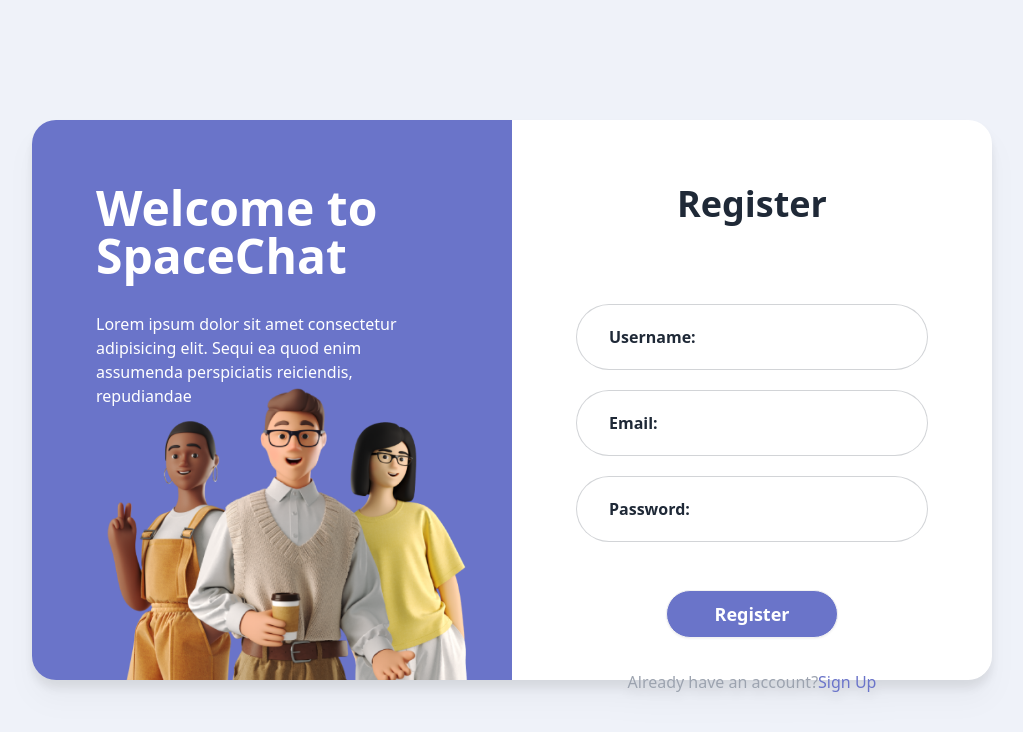
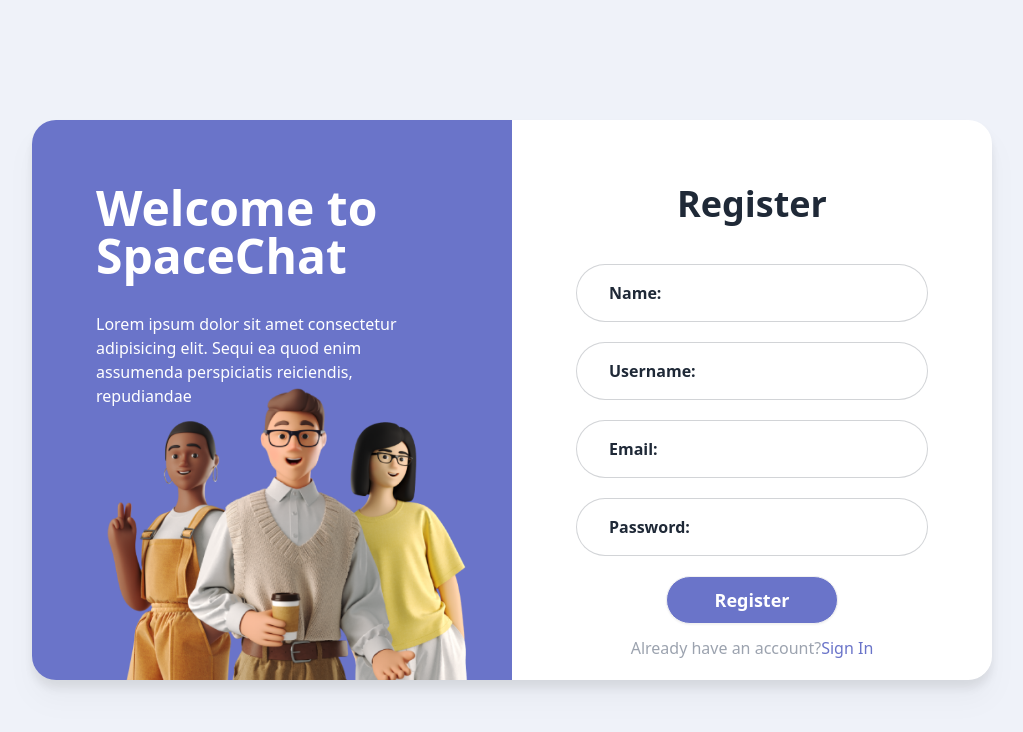
Before and after one commit to anantaihza/SpaceChat-app-client-h8-p2, a React (Vite) app in the folder client/: page /register in a window 1280 px wide. Shown: the top 732 px of the page, without its empty margins (128-1151 px from the left). Built offline with nearby package versions, Linux system fonts and the light colour scheme.

Commit message:
feat: add setup page login registe

```diff
--- a/client/package.json
+++ b/client/package.json
@@ -13,7 +13,8 @@
     "axios": "^1.7.4",
     "react": "^18.3.1",
     "react-dom": "^18.3.1",
-    "react-router-dom": "^6.26.0"
+    "react-router-dom": "^6.26.0",
+    "react-toastify": "^10.0.5"
   },
   "devDependencies": {
     "@eslint/js": "^9.8.0",
--- a/client/src/main.jsx
+++ b/client/src/main.jsx
@@ -5,8 +5,13 @@
 import { RouterProvider } from 'react-router-dom';
 import router from './routers/router.jsx';
 
+import { ToastContainer } from 'react-toastify';
+
+  import 'react-toastify/dist/ReactToastify.css';
+
 createRoot(document.getElementById('root')).render(
   <StrictMode>
+    <ToastContainer />
     <RouterProvider router={router} />
   </StrictMode>
 );
--- a/client/src/pages/HomePage.jsx
+++ b/client/src/pages/HomePage.jsx
@@ -22,6 +22,7 @@
         cumque.
       </p>
       <div className="grid grid-cols-1 md:grid-cols-2 xl:grid-cols-3 gap-10 mt-14">
+
         <div className="card shadow-xl hover:shadow-[0px_20px_50px_10px_rgba(165,_39,_255,_0.48)] bg-center hover:scale-110 transition ease-in-out delay-50 duration-300 relative bg-no-repeat bg-cover bg-[url('https://images.unsplash.com/photo-1488590528505-98d2b5aba04b?q=80&w=2070&auto=format&fit=crop&ixlib=rb-4.0.3&ixid=M3wxMjA3fDB8MHxwaG90by1wYWdlfHx8fGVufDB8fHx8fA%3D%3D')]">
           <div className="p-10 h-56 text-white relative">
             <div className="absolute inset-0 rounded-2xl bg-gradient-to-t from-[#6A74C9] to-transparent">
@@ -44,6 +45,7 @@
             </div>
           </div>
         </div>
+
         <div className="card shadow-xl hover:shadow-[0px_20px_50px_10px_rgba(165,_39,_255,_0.48)] bg-center hover:scale-110 transition ease-in-out delay-50 duration-300 relative bg-no-repeat bg-cover bg-[url('https://images.unsplash.com/photo-1622935694506-947278a89006?q=80&w=1886&auto=format&fit=crop&ixlib=rb-4.0.3&ixid=M3wxMjA3fDB8MHxwaG90by1wYWdlfHx8fGVufDB8fHx8fA%3D%3D')]">
           <div className="p-10 h-56 text-white relative">
             <div className="absolute inset-0 rounded-2xl bg-gradient-to-t from-[#6A74C9] to-transparent">
--- a/client/src/pages/LoginPage.jsx
+++ b/client/src/pages/LoginPage.jsx
@@ -1,6 +1,39 @@
-import React from 'react';
+import React, { useState } from 'react';
+import { Link, useNavigate } from 'react-router-dom';
+import axios from '../config/axiosInstance';
+import { toast } from 'react-toastify';
 
 export default function LoginPage() {
+  const navigate = useNavigate();
+  const [email, setEmail] = useState('');
+  const [password, setPassword] = useState('');
+
+  const handlerLogin = async (e) => {
+    try {
+      e.preventDefault()
+      const { data } = await axios({
+        method: 'post',
+        url: '/login',
+        data: {
+          email,
+          password,
+        },
+      });
+
+      console.log(data);
+
+      localStorage.setItem('access_token', data.access_token);
+
+      toast.info('Login success');
+
+      navigate('/');
+    } catch (error) {
+      // error.response.data.message.map((msg) => toast.error(msg));
+      toast.error(error.response.data.message)
+      console.log(error.response.data.message);
+    }
+  };
+
   return (
     <div className="h-screen flex">
       <div className="flex w-[75%] h-[70%] m-auto rounded-3xl drop-shadow-xl">
@@ -13,22 +46,28 @@
             Lorem ipsum dolor sit amet consectetur adipisicing elit. Sequi ea
             quod enim assumenda perspiciatis reiciendis, repudiandae
           </p>
-          <img
-            src="/group.png"
-            className="absolute bottom-0 w-[80%]"
-            alt=""
-          />
+          <img src="/group.png" className="absolute bottom-0 w-[80%]" alt="" />
         </div>
         <div className="w-[50%] bg-[#FFFFFF] rounded-r-3xl p-16">
           <h1 className="font-extrabold text-4xl text-center">Login</h1>
-          <form className="mt-20">
+          <form className="mt-20" onSubmit={handlerLogin}>
             <label className="input input-bordered flex items-center gap-2 px-8 py-8 rounded-full mt-5">
               <b className="font-bold">Email:</b>
-              <input type="email" className="grow border-none" placeholder="" />
+              <input
+                type="email"
+                className="grow border-none focus:ring-transparent"
+                placeholder=""
+                onChange={(e) => setEmail(e.target.value)}
+              />
             </label>
             <label className="input input-bordered flex items-center gap-2 px-8 py-8 rounded-full mt-5">
               <b className="font-bold">Password:</b>
-              <input type="password" className="grow border-none" placeholder="" />
+              <input
+                type="password"
+                className="grow border-none focus:ring-transparent"
+                placeholder=""
+                onChange={(e) => setPassword(e.target.value)}
+              />
             </label>
             <div className="flex justify-center mt-12">
               <button className="bg-[#6A74C9] btn px-12 text-lg rounded-full text-white">
@@ -38,9 +77,9 @@
           </form>
           <p className="text-center font-medium mt-8 text-gray-400">
             Don’t have an account?{' '}
-            <a href="" className="text-[#6A74C9]">
+            <Link to="/register" className="text-[#6A74C9]">
               Create
-            </a>
+            </Link>
           </p>
         </div>
       </div>
--- a/client/src/pages/RegisterPage.jsx
+++ b/client/src/pages/RegisterPage.jsx
@@ -1,6 +1,38 @@
-import React from 'react';
+import React, { useEffect, useState } from 'react';
+import { Link, useNavigate } from 'react-router-dom';
+import axios from '../config/axiosInstance';
+import { toast } from 'react-toastify';
 
 export default function RegisterPage() {
+  const navigate = useNavigate();
+  const [name, setName] = useState('');
+  const [username, setUsername] = useState('');
+  const [email, setEmail] = useState('');
+  const [password, setPassword] = useState('');
+
+  const handlerRegister = async (e) => {
+    try {
+      e.preventDefault();
+      const { data } = await axios({
+        method: 'post',
+        url: '/register',
+        data: {
+          username,
+          name,
+          email,
+          password,
+        },
+      });
+      console.log(data);
+
+      toast.success('Register success');
+      navigate('/login');
+    } catch (error) {
+      error.response.data.message.map((msg) => toast.error(msg));
+      console.log(error.response.data.message);
+    }
+  };
+
   return (
     <div className="h-screen flex">
       <div className="flex w-[75%] h-[70%] m-auto rounded-3xl drop-shadow-xl">
@@ -17,30 +49,57 @@
         </div>
         <div className="w-[50%] bg-[#FFFFFF] rounded-r-3xl p-16">
           <h1 className="font-extrabold text-4xl text-center">Register</h1>
-          <form className="mt-20">
-            <label className="input input-bordered flex items-center gap-2 px-8 py-8 rounded-full mt-5">
+          <form className="mt-10" onSubmit={handlerRegister}>
+            <label className="input input-bordered flex items-center gap-2 px-8 py-7 rounded-full mt-5">
+              <b className="font-bold">Name:</b>
+              <input
+                type="text"
+                className="grow border-none focus:ring-transparent"
+                placeholder=""
+                onChange={(e) => setName(e.target.value)}
+              />
+            </label>
+            <label className="input input-bordered flex items-center gap-2 px-8 py-7 rounded-full mt-5">
               <b className="font-bold">Username:</b>
-              <input type="email" className="grow border-none" placeholder="" />
+              <input
+                type="text"
+                className="grow border-none focus:ring-transparent"
+                placeholder=""
+                onChange={(e) => setUsername(e.target.value)}
+              />
             </label>
-            <label className="input input-bordered flex items-center gap-2 px-8 py-8 rounded-full mt-5">
+            <label className="input input-bordered flex items-center gap-2 px-8 py-7 rounded-full mt-5">
               <b className="font-bold">Email:</b>
-              <input type="email" className="grow border-none" placeholder="" />
+              <input
+                type="email"
+                className="grow border-none focus:ring-transparent"
+                placeholder=""
+                onChange={(e) => setEmail(e.target.value)}
+              />
             </label>
-            <label className="input input-bordered flex items-center gap-2 px-8 py-8 rounded-full mt-5">
+            <label className="input input-bordered flex items-center gap-2 px-8 py-7 rounded-full mt-5">
               <b className="font-bold">Password:</b>
-              <input type="password" className="grow border-none" placeholder="" />
+              <input
+                type="password"
+                className="grow border-none focus:ring-transparent"
+                placeholder=""
+                onChange={(e) => setPassword(e.target.value)}
+              />
             </label>
-            <div className="flex justify-center mt-12">
-              <button className="bg-[#6A74C9] btn px-12 text-lg rounded-full text-white">
+            <div className="flex justify-center mt-5">
+              <button
+                type="submit"
+                className="bg-[#6A74C9] btn px-12 text-lg rounded-full text-white"
+              >
                 Register
               </button>
             </div>
           </form>
-          <p className="text-center font-medium mt-8 text-gray-400">
+          <p className="text-center font-medium mt-3 text-gray-400">
             Already have an account?
-            <a href="" className="text-[#6A74C9]">
-              Sign Up
-            </a>
+            <Link to="/login" className="text-[#6A74C9]">
+              Sign In
+            </Link>
           </p>
         </div>
       </div>
--- a/client/src/routers/router.jsx
+++ b/client/src/routers/router.jsx
@@ -1,4 +1,4 @@
-import { createBrowserRouter } from 'react-router-dom';
+import { createBrowserRouter, redirect } from 'react-router-dom';
 import RegisterPage from '../pages/RegisterPage';
 import LoginPage from '../pages/LoginPage';
 import MainLayout from '../pages/MainLayout';
@@ -11,10 +11,24 @@
   {
     path: '/register',
     element: <RegisterPage />,
+    loader: () => {
+      if (localStorage.access_token) {
+        return redirect('/');
+      }
+
+      return null;
+    },
   },
   {
     path: '/login',
     element: <LoginPage />,
+    loader: () => {
+      if (localStorage.access_token) {
+        return redirect('/');
+      }
+
+      return null;
+    },
   },
   {
     path: '/',
@@ -23,18 +37,46 @@
       {
         path: '',
         element: <HomePage />,
+        loader: () => {
+          if (!localStorage.access_token) {
+            return redirect('/login');
+          }
+
+          return null;
+        },
       },
       {
         path: '/my-groups',
         element: <MygroupPage />,
+        loader: () => {
+          if (!localStorage.access_token) {
+            return redirect('/login');
+          }
+
+          return null;
+        },
       },
       {
         path: '/my-groups/:id',
         element: <ChatGroupPage />,
+        loader: () => {
+          if (!localStorage.access_token) {
+            return redirect('/login');
+          }
+
+          return null;
+        },
       },
       {
         path: '/profile',
         element: <UpdateProfilePage />,
+        loader: () => {
+          if (!localStorage.access_token) {
+            return redirect('/login');
+          }
+
+          return null;
+        },
       },
     ],
   },
```
Also changed, not shown: 1 other file (tests, documents, lock files or other folders).
